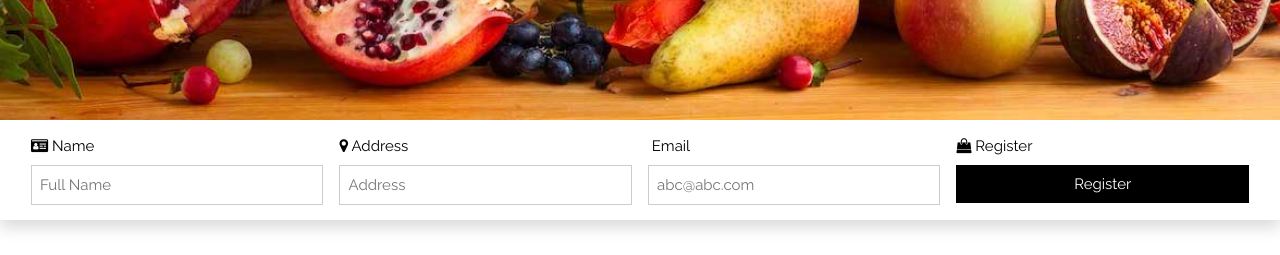
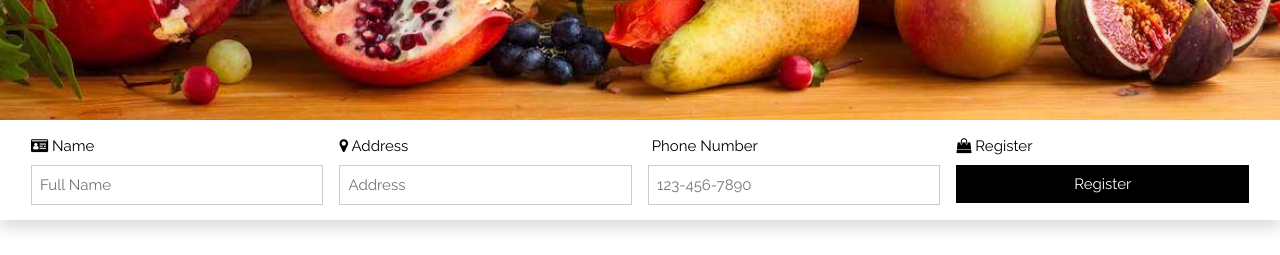
Before and after one commit to nahmed202/FlowerFantasy, a plain HTML site: page index.html in a window 1280 px wide. Shown: the part 960-1215 px from the top of the page. Drawn offline with nearby package versions, Linux system fonts and the light colour scheme; some packages are replaced by stand-ins of ours; some icons are missing.

Commit message:
Add files via upload

```diff
--- a/index.html
+++ b/index.html
@@ -63,8 +63,8 @@ body,h1,h2,h3,h4,h5,h6 {font-family: "Raleway", Arial, Helvetica, sans-serif}
         <input class="w3-input w3-border" type="text" placeholder="Address">
       </div>
       <div class="w3-col m3">
-        <label><i class="fa fa-email-o"></i> Email</label>
-        <input class="w3-input w3-border" type="text" placeholder="abc@abc.com">
+        <label><i class="fa fa-phone-o"></i> Phone Number</label>
+        <input class="w3-input w3-border" type="text" placeholder="123-456-7890">
       </div>
       <div class="w3-col m3">
         <label><i class="fa fa-shopping-bag"></i> Register</label>
```
